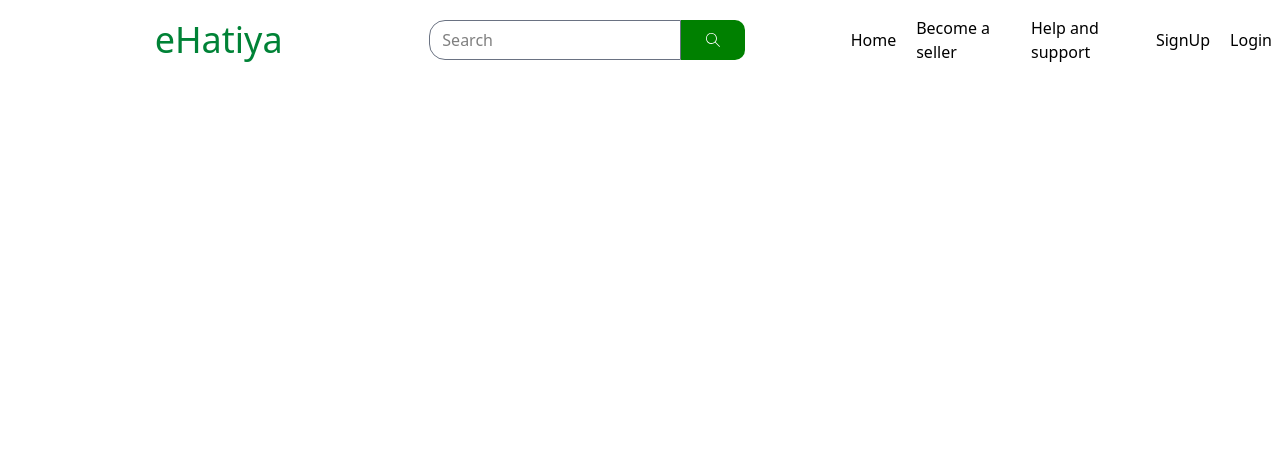
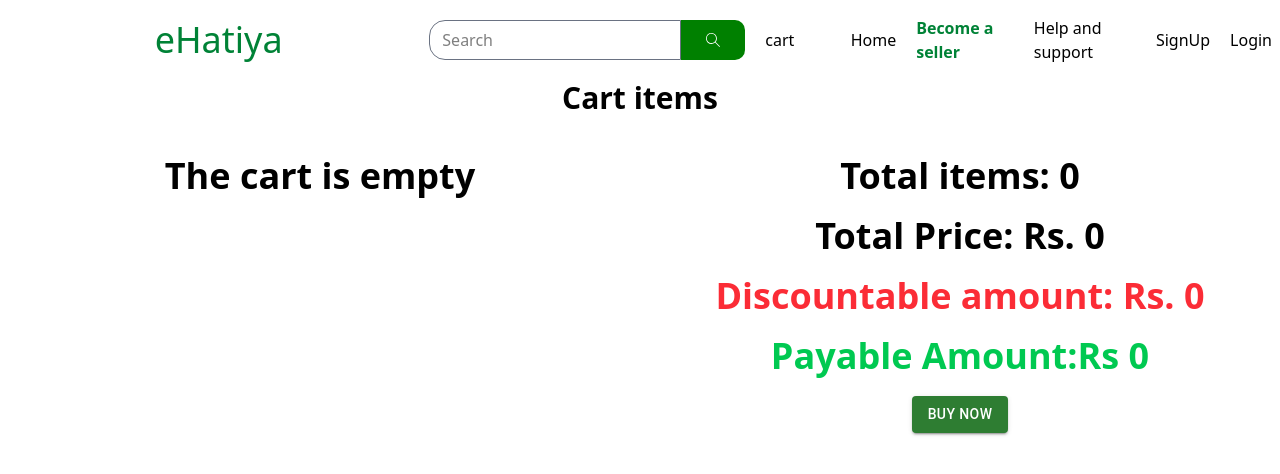
Before and after one commit to yodinDawadi/eHatiya, a React (Vite) app in the folder client/: page /cart in a window 1280 px wide. Shown: the top 474 px of the page. Built offline with nearby package versions, Linux system fonts and the light colour scheme.

Commit message:
cart finished

```diff
--- a/client/src/App.jsx
+++ b/client/src/App.jsx
@@ -4,6 +4,7 @@ import Products from "./components/shared/Products";
 import { BrowserRouter, Routes, Route } from "react-router";
 import Navbar from "./components/Navbar.jsx";
 import ProductDetail from "./screens/ProductDetail.jsx";
+import Cart from "./screens/Cart.jsx";
 
 function App() {
   return (
@@ -13,6 +14,7 @@ function App() {
         <Routes>
           <Route path="/" element={<Products />} />
           <Route path="/details" element={<ProductDetail />} />
+          <Route path="/cart" element={<Cart/>}/>
         </Routes>
       </BrowserRouter>
     </>
--- /dev/null
+++ b/client/src/Context/cartContext.jsx
@@ -0,0 +1,40 @@
+import React, { createContext, useContext, useState } from "react";
+const CartContext = createContext();
+
+export const CartProvider = ({ children }) => {
+
+  const [cartProduct, setCartProduct] = useState([]);
+
+  const addToCart = (product) => {
+    setCartProduct((prevCart) => {
+
+      const isProductInCart = prevCart.find((item) => item.id === product.id);
+      if (isProductInCart) {
+
+        return prevCart.map((item) =>
+          item.id === product.id
+            ? { ...item, quantity: item.quantity + 1 }
+            : item
+        );
+      } else {
+
+        return [...prevCart, { ...product, quantity: 1 }];
+      }
+    });
+  };
+
+  return (
+    <CartContext.Provider value={{ cartProduct, setCartProduct, addToCart }}>
+      {children}
+    </CartContext.Provider>
+  );
+};
+
+
+export const useCart = () => {
+  const context = useContext(CartContext);
+  if (!context) {
+    throw new Error("useCart must be used within a CartProvider");
+  }
+  return context;
+};
--- a/client/src/components/Navbar.jsx
+++ b/client/src/components/Navbar.jsx
@@ -9,13 +9,14 @@ const Navbar = () => {
       <div id="text" className="flex w-1/3">
         <p className="w-full text-center text-4xl text-green-700">eHatiya</p>
       </div>
-      <div className="w-1/3">
+      <div className="w-1/3 flex gap-5 items-center">
         <Searchbar />
+        <NavLink to={"/cart"}>cart</NavLink>
       </div>
 
       <div className="w-1/3 flex items-center justify-between gap-5" id="links">
         <NavLink to={"/"}>Home</NavLink>
-        <NavLink to={"/"}>Become a seller</NavLink>
+        <NavLink className={'text-green-700 font-bold'} to={"/"}>Become a seller</NavLink>
         <NavLink to={"/"}>Help and support</NavLink>
         <NavLink to={"/"}>SignUp</NavLink>
         <NavLink to={"/"}>Login</NavLink>
--- a/client/src/components/ProductCard.jsx
+++ b/client/src/components/ProductCard.jsx
@@ -1,15 +1,17 @@
 import React from "react";
 import farsi from "../assets/farsi.jpg";
 import { Button } from "@mui/material";
+import { useCart } from "../Context/cartContext";
 
 const ProductCard = ({ item }) => {
+    const {addToCart}=useCart();
   return (
     <div className="w-1/4 flex flex-col rounded-lg shadow-[0_3px_10px_rgb(0,0,0,0.2)] items-center">
       <img className="rounded-t-lg scale-50" height={200} width={200} src={item.image} alt="sabji image" />
       <div className="w-full p-10 flex flex-col gap-2">
         <p className="text-4xl capitalize truncate">{item.title}</p>
         <p className="text-xl truncate">{item.description}</p>
-        <Button variant="contained" color="success">
+        <Button variant="contained" color="success" onClick={()=> addToCart(item)}>
           Add to cart
         </Button>
       </div>
--- a/client/src/main.jsx
+++ b/client/src/main.jsx
@@ -3,9 +3,12 @@ import { StrictMode } from "react";
 import { createRoot } from "react-dom/client";
 import "./index.css";
 import App from "./App.jsx";
+import { CartProvider } from "./Context/cartContext.jsx";
 
 createRoot(document.getElementById("root")).render(
+  <CartProvider>
     <StrictMode>
       <App />
     </StrictMode>
+    </CartProvider>
 );
--- /dev/null
+++ b/client/src/screens/Cart.jsx
@@ -0,0 +1,40 @@
+import { Button } from '@mui/material';
+import React from 'react';
+import ProductCard from '../components/ProductCard';
+import { useCart } from '../Context/cartContext';
+
+const Cart = () => {
+  const { cartProduct } = useCart();
+  let totalPrice = 0;
+  cartProduct.map((item)=>{
+    totalPrice=totalPrice+item.price;
+})
+
+let discountAmount = totalPrice*0.1
+
+  return (
+    <div className="w-screen flex flex-wrap">
+      <p className="w-full font-bold text-3xl text-center">Cart items</p>
+
+      <div className="w-1/2 h-screen flex justify-center gap-10 flex-wrap">
+        {cartProduct.length === 0 ? (
+          <p className='text-4xl w-full text-center mt-10 font-bold'>The cart is empty</p>
+        ) : (
+          cartProduct.map((item) => <ProductCard item={item} key={item.id} />)
+        )}
+      </div>
+
+      <div className="w-1/2 h-screen gap-5 flex flex-col items-center mt-10">
+        <p className="text-4xl font-semibold">Total items: {cartProduct.length}</p>
+        <p className="text-4xl font-semibold">Total Price: Rs. {totalPrice}</p>
+        <p className="text-4xl font-semibold text-red-500">Discountable amount: Rs. {-discountAmount}</p>
+        <p className="text-4xl font-semibold text-green-500">Payable Amount:Rs {totalPrice-discountAmount}</p>
+        <Button variant="contained" color="success">
+          Buy now
+        </Button>
+      </div>
+    </div>
+  );
+};
+
+export default Cart;
```
